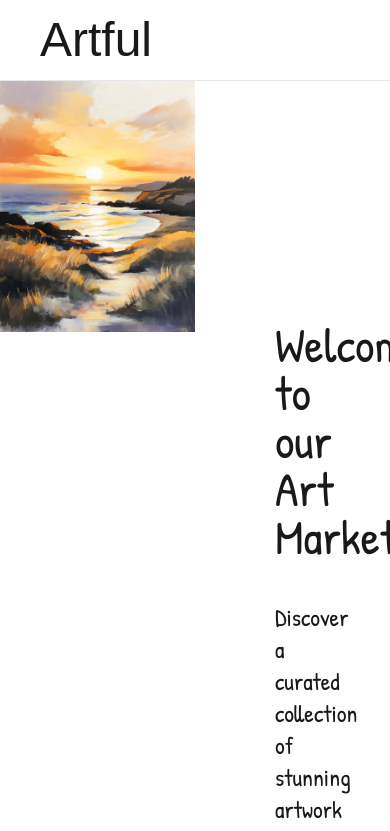
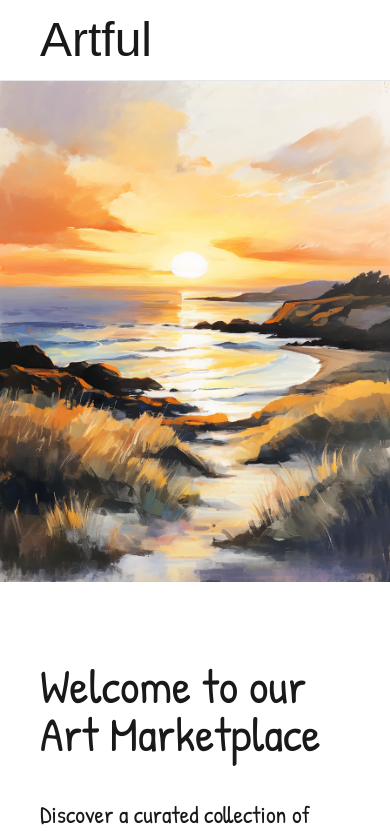
Before and after one commit to Goketech/Artful-web, a Next.js app: page / in a window 390 px wide. Shown: the top 831 px of the page. Built offline with nearby package versions, Linux system fonts and the light colour scheme; a web font is replaced by a local one.

Commit message:
update hero: responsiveness

```diff
--- a/components/Hero.tsx
+++ b/components/Hero.tsx
@@ -3,18 +3,17 @@ import Link from 'next/link';
 
 const Hero = () => {
     return (
-        <div className='flex'>
-            <div className="w-1/2">
+        <div className='flex flex-col md:flex-row'>
+            <div className="w-full md:w-1/2">
                 <Image
                     alt="image of an art piece"
                     src={'/art.jpg'}
-                    // fill
-                    className="w-full"
+                    className="w-full h-auto"
                     width={100}
                     height={100}
                 />
             </div>
-            <div className="w-1/2 pt-60 p-20 font-patrick flex flex-col">
+            <div className="w-full md:w-1/2 pt-20 md:pt-20 p-10 md:p-20 font-patrick flex flex-col">
                 <h1 className="text-5xl mb-4">Welcome to our Art Marketplace</h1>
                 <p className='text-2xl mt-6'>Discover a curated collection of stunning artwork from talented artists around the world. Explore and collect the pieces that speak to you.</p>
                 <Link target="_blank" href='https://tally.so/r/nG12oO'><button className='mt-10 px-6 text-white text-lg py-4 rounded-xl bg-[#18212E]'>Join the Waitlist</button></Link>
```
